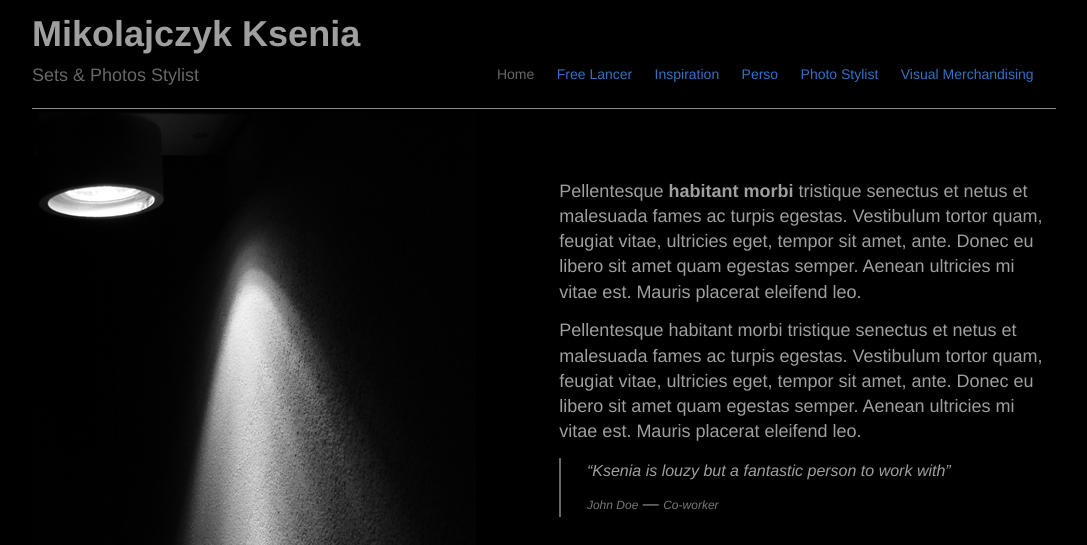
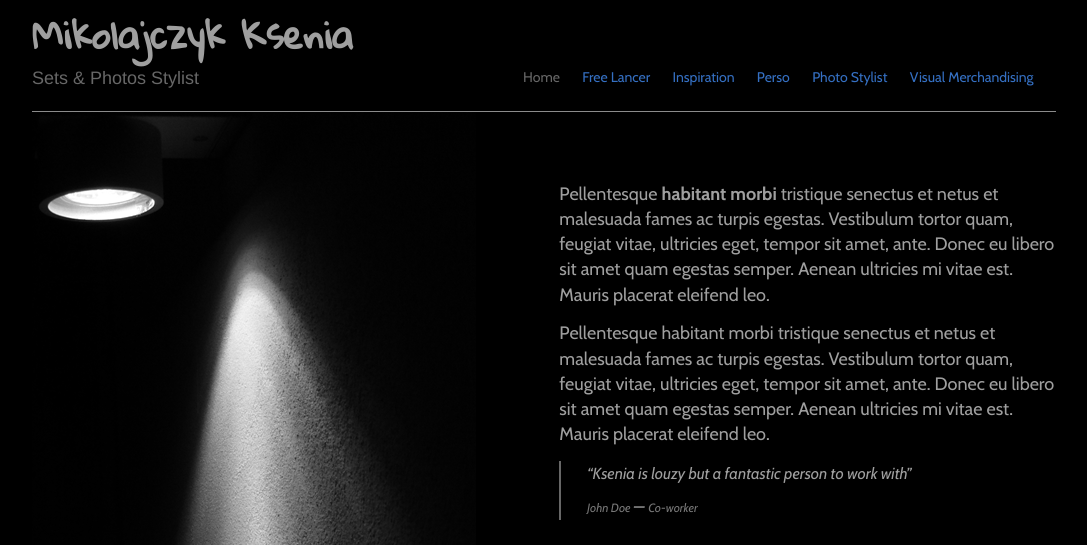
Before and after one commit to mk-stylist/mk-stylist.github.io, a Jekyll site: the page built from index.html, in a window 1280 px wide. Shown: the top 545 px of the page, without its empty margins (96-1183 px from the left). Built offline with Jekyll 4.4.1, drawn with Linux system fonts in a browser that asks for light colours; Markdown is read by kramdown in place of the engine named in the settings; grey boxes are pictures that could not be loaded.

Commit message:
try some fonts

```diff
--- a/_includes/head.html
+++ b/_includes/head.html
@@ -6,6 +6,7 @@
   <link rel="stylesheet" href="/assets/css/kube.min.css">
   <link rel="stylesheet" href="/assets/css/animate.css">
   <link rel="stylesheet" href="/assets/css/owl.carousel.css">
-  <link rel="stylesheet" href="/assets/css/dropit.css">
+  <link href="//fonts.googleapis.com/css?family=Cabin:400italic,400,500italic,500,600italic,600,700italic,700" rel="stylesheet" type="text/css">
+  <link href="http://fonts.googleapis.com/css?family=Gloria+Hallelujah" rel="stylesheet" type="text/css">
   <link rel="stylesheet" href="/assets/css/app.css">
 </head>
--- a/assets/css/app.css
+++ b/assets/css/app.css
@@ -1,5 +1,6 @@
 body {
     background-color: black;
+    font-family: "Cabin";
 }
 
 a {
@@ -42,6 +43,7 @@ header {
 
 header h1 a {
     color: rgb(159, 159, 159);
+    font-family: "Gloria Hallelujah";
 }
 
 header h3 {
```
